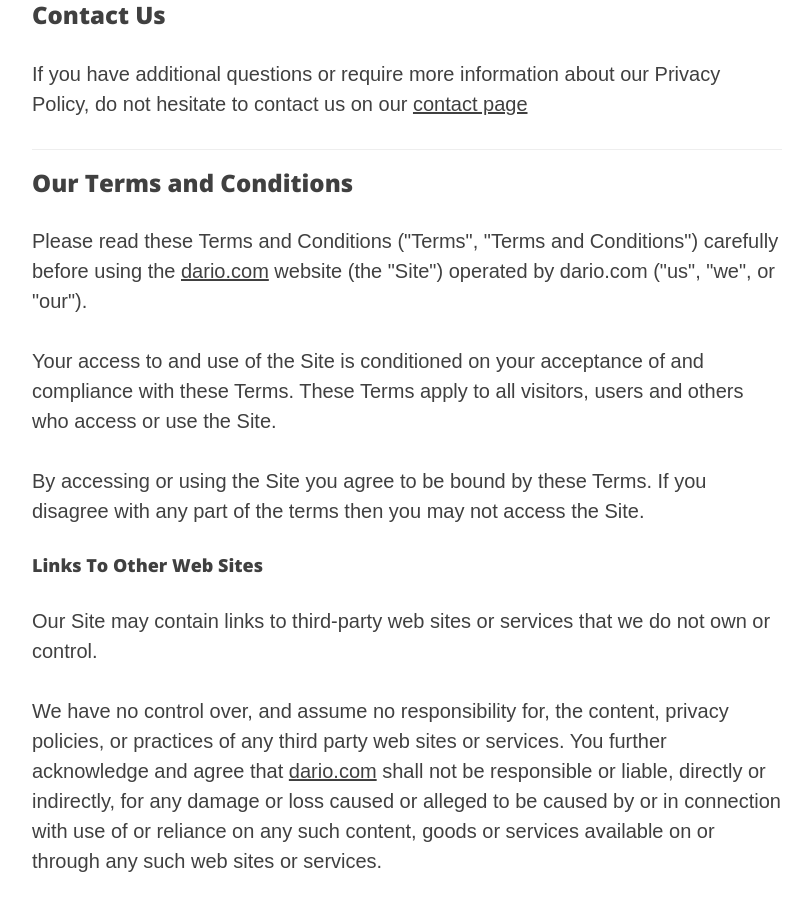
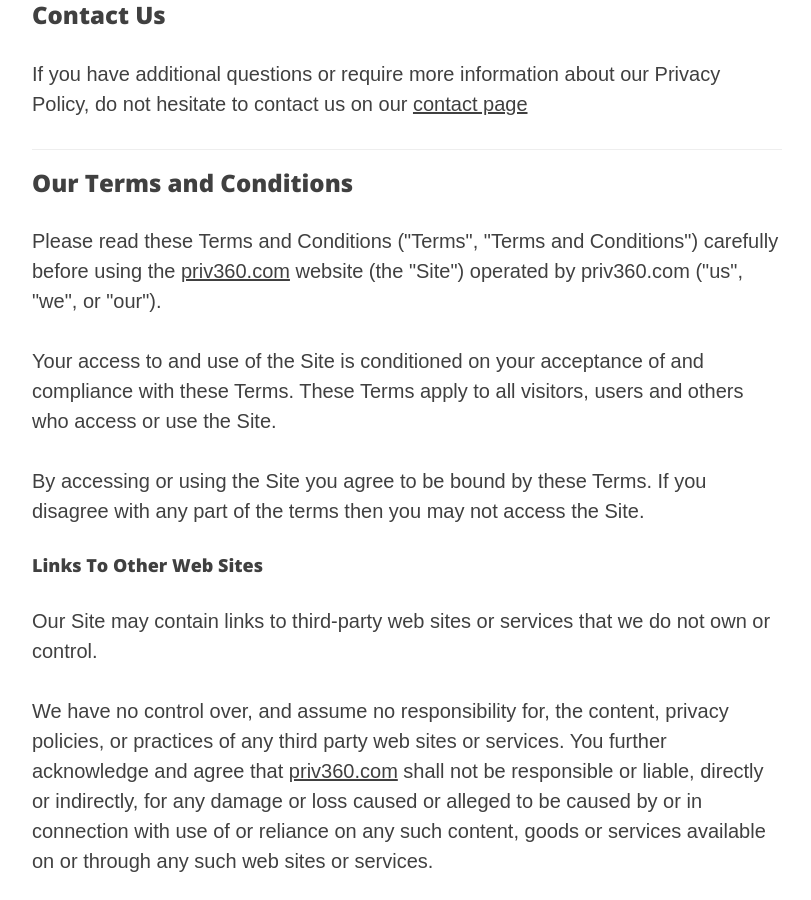
Before and after one commit to PrivWRK/services, a Jekyll site: the page built from _services/privacy-policy.md, in a window 1280 px wide and 900 px high, scrolled down 1292 px. Shown: the whole window, without its empty margins (233-1044 px from the left). Built offline with Jekyll 4.4.1, drawn with Linux system fonts in a browser that asks for light colours; nearby versions of some CDN libraries; some of the changed text lies outside the part shown.

Commit message:
Update _config.yml 2020-11-22 v1.0

```diff
--- a/_config.yml
+++ b/_config.yml
@@ -2,8 +2,8 @@
 # Need to change to an appropriate Title sed in all setting and paraeters
 title: Services
 description: "We optimize privacy compliance, building personal data security into the fabric of your organization, fostering consumer trust, fuelling growth and innovation."
-title_name: dario.com
-author: dario.com Staff
+title_name: priv360.com
+author: Priv360 Staff
 # Language format language_TERRITORY. Default is en_US
 lang: en_US
 # website logos, images & icons
@@ -12,23 +12,23 @@ logo: img/chklst.png
 image: "img/home.jpg"
 # urls
 baseurl: "/services"
-url: "https://dario.com"
+url: "https://priv360.com"
 
 # copyright text in footer
-copyright_name: dario.com
+copyright_name: Priv360
 
 # email address
 email: contact@dario.com
 email_username: contact@dario.com
 # email address in privacy policy
-email_privacy: privacy@dario.com
+email_privacy: privacy@priv360.com
 
 # change tracking id for dario.com
-google_tracking_id: UA-98131817-2
+google_tracking_id:
 
 # verify before moving to dario.com
 webmaster_verifications:
-  google: DQehZZh2Dx2G-CEfmIed3hixR8DokYqvKiJwWcn5IiM
+  google:
   bing:
   alexa:
   yandex:
```
